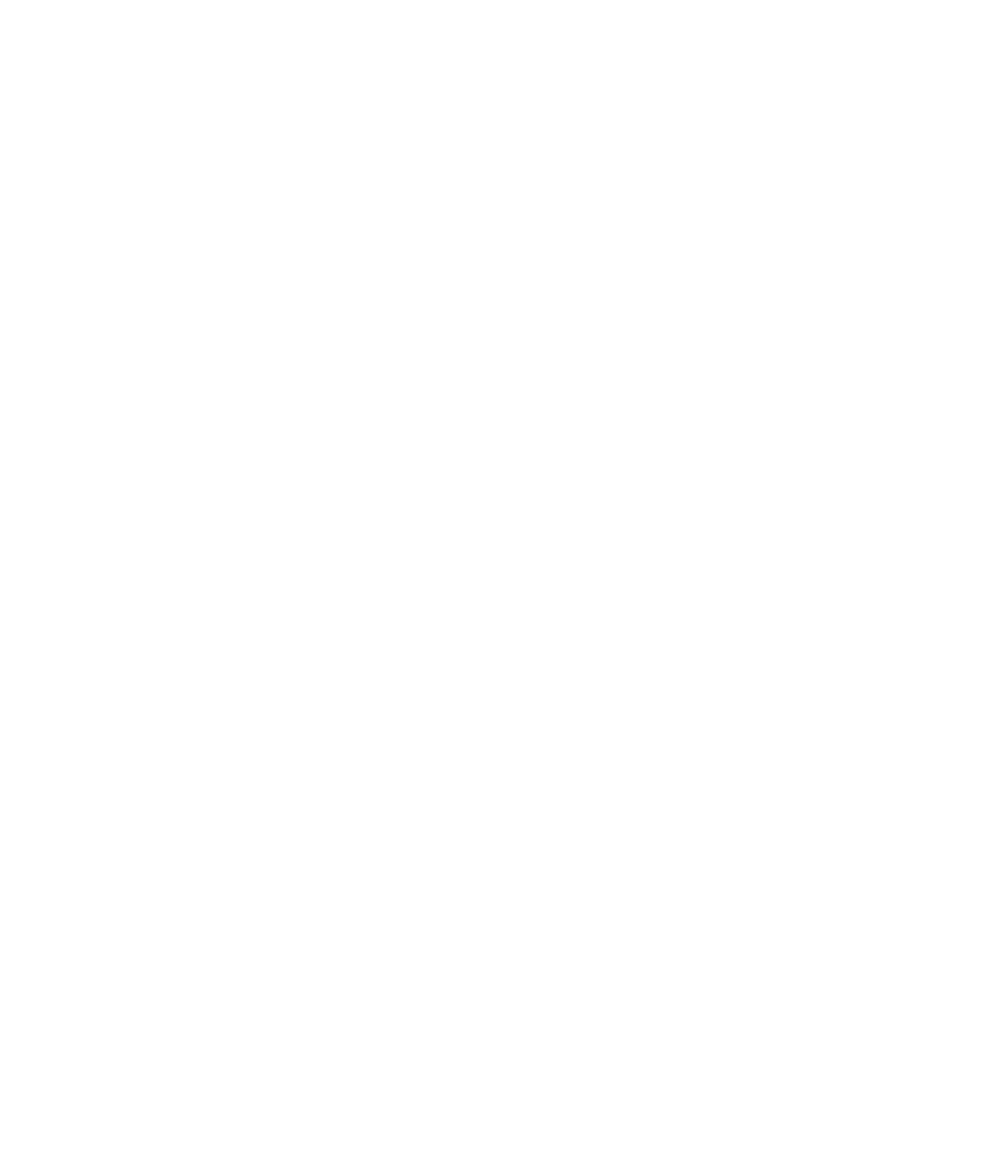
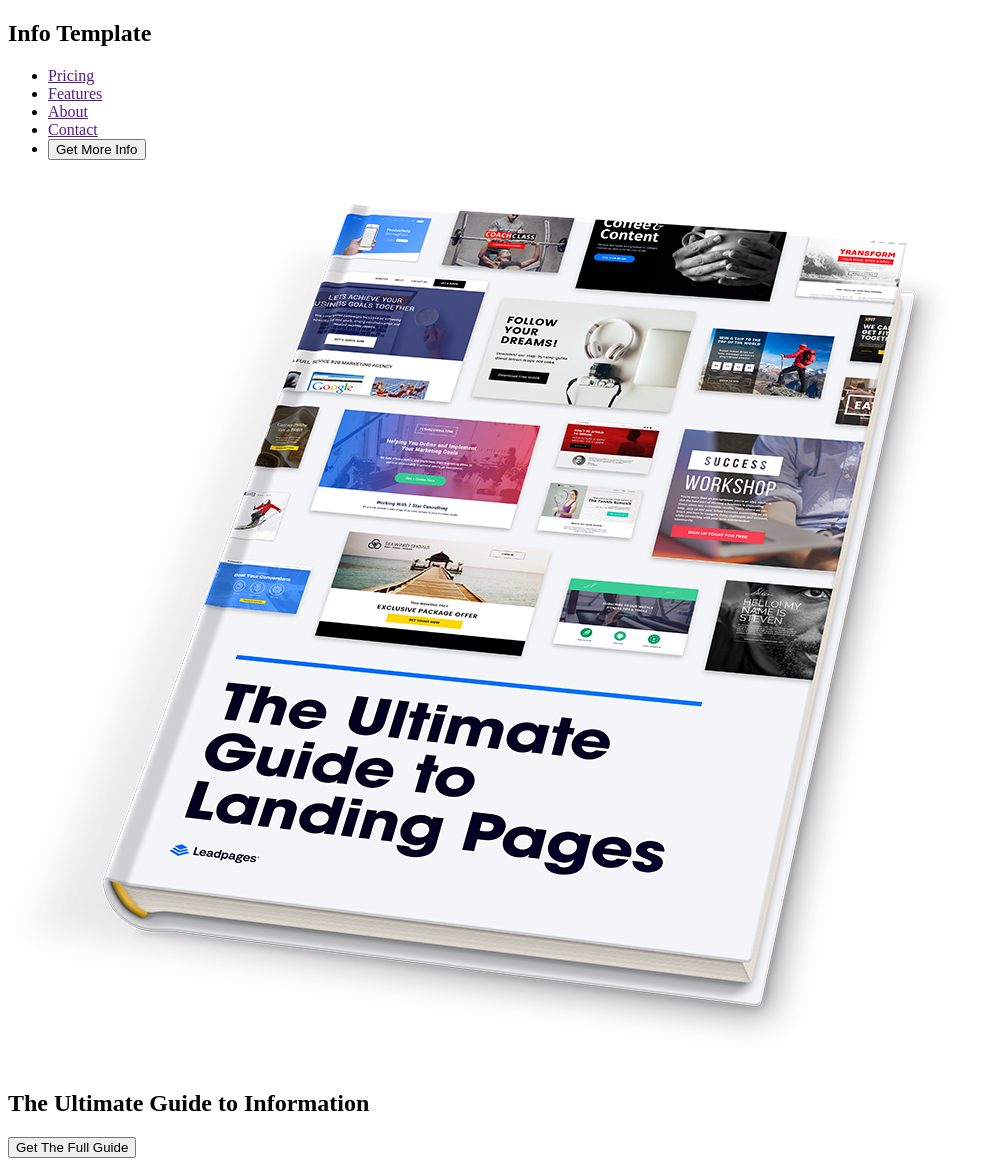
Before and after one commit to greedybrain/info_template, a plain HTML site: page InfoTemplate/index.html in a window 1280 px wide. Shown: the whole page, without its empty margins (0-989 px from the left). Before the commit the page ends 800 px from the top, so only its background shows below. Drawn offline with Linux system fonts and the light colour scheme.

Commit message:
created all-header section

```diff
--- a/InfoTemplate/index.html
+++ b/InfoTemplate/index.html
@@ -4,11 +4,33 @@
 		<meta charset="UTF-8" />
 		<meta name="viewport" content="width=device-width, initial-scale=1.0" />
 		<meta http-equiv="X-UA-Compatible" content="ie=edge" />
-		<title>Info Template</title>
+		<title>Info Template #1</title>
 	</head>
 	<body>
-		<header class="header">
-			<nav class="nav"></nav>
-		</header>
+		<section class="header-wrapper">
+			<header class="header">
+				<div class="header-title">
+					<h1>Info Template</h1>
+				</div>
+				<div class="navigation">
+					<nav class="nav">
+						<ul>
+							<li><a href="">Pricing</a></li>
+							<li><a href="">Features</a></li>
+							<li><a href="">About</a></li>
+							<li><a href="">Contact</a></li>
+							<li><button>Get More Info</button></li>
+						</ul>
+					</nav>
+				</div>
+			</header>
+			<div class="info-image">
+				<img src="./images/book1.png" alt="" />
+			</div>
+			<div class="call-action">
+				<h1>The Ultimate Guide to Information</h1>
+				<button>Get The Full Guide</button>
+			</div>
+		</section>
 	</body>
 </html>
```
Also changed, not shown: InfoTemplate/images/book1.png (added).
